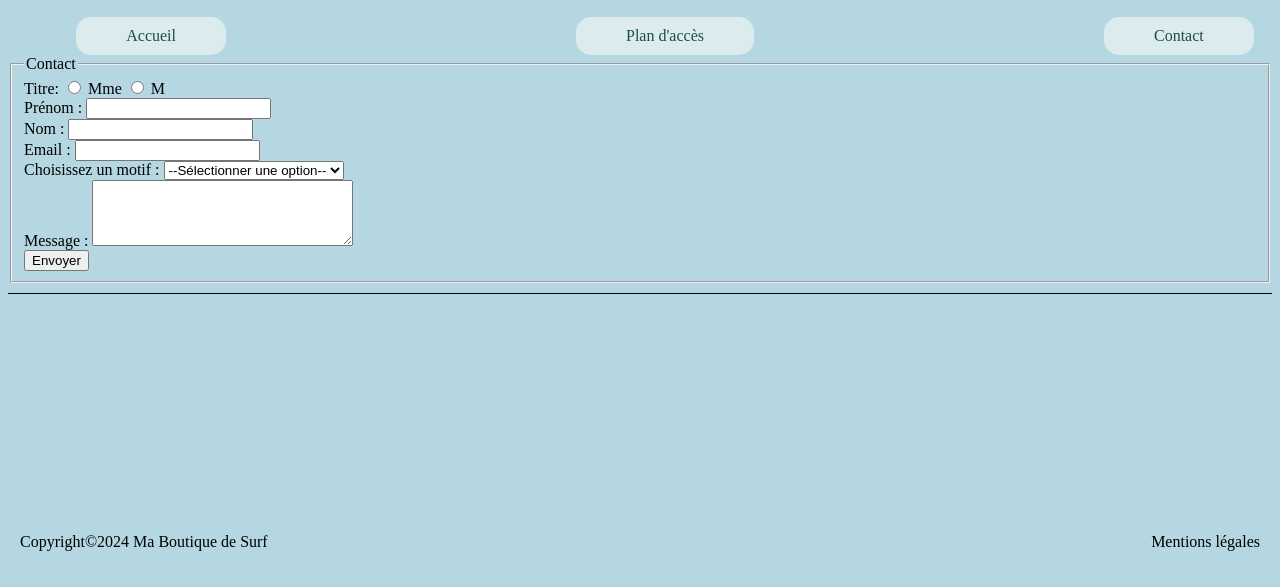
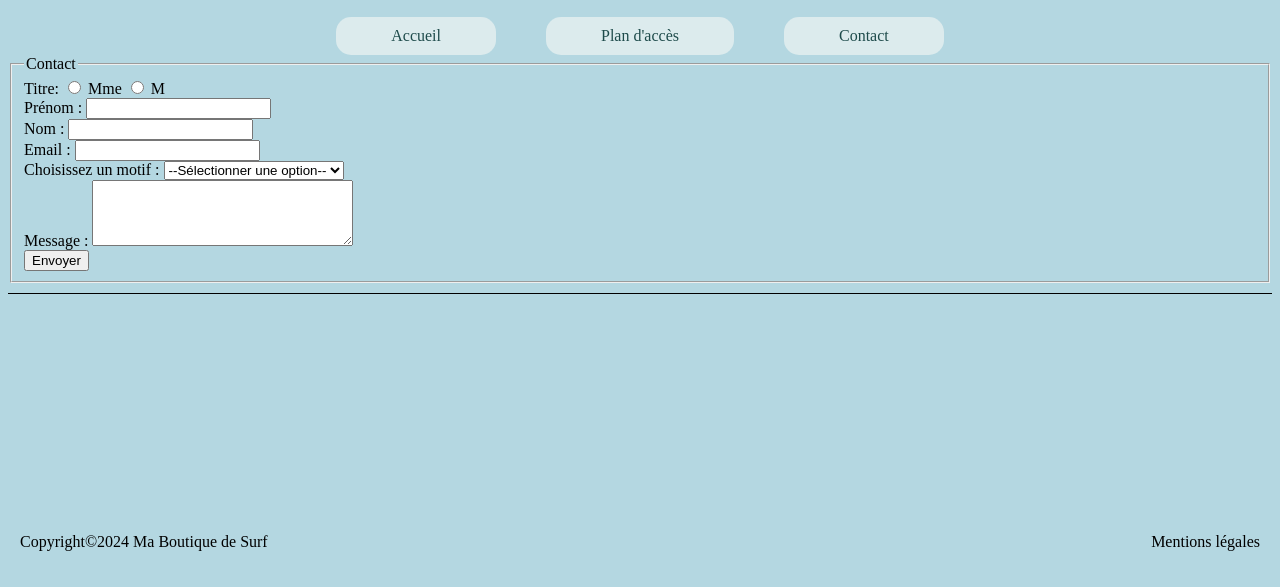
Before and after one commit to Romainns/surf, a plain HTML site: page contact.html in a window 1280 px wide. Shown: the part 213-800 px from the top of the page. Drawn offline with Linux system fonts and the light colour scheme.

Commit message:
Partie 1

```diff
--- a/contact.html
+++ b/contact.html
@@ -4,6 +4,8 @@
     <meta charset="UTF-8">
     <title>Ma Boutique de Surf</title>
     <link rel="stylesheet" href="style.css">
+    <meta name="viewport" content="width=device-width, initial-scale=1.0">
+    <meta name="description" content="Bienvenue sur le site de Ma Boutique de Surf, votre destination pour les meilleures planches à surf et accessoires depuis 1989.">
 </head>
 <body>
     <header>
--- a/style.css
+++ b/style.css
@@ -25,9 +25,9 @@ nav {
     padding-top: 20px;
 }
 nav ul {
-    display: grid;
-    grid-template-columns: repeat(5, auto);
-    gap: 200px;
+    display: flex;
+    flex-direction: row;
+    gap: 50px;
     list-style-type: none;
     padding: 0;
     margin: 0;
@@ -35,26 +35,13 @@ nav ul {
 }
 
 nav li {
-    padding: 10px;
-}
-
-.lien1 {
-    grid-column: 1;
-}
-
-.lien2 {
-    grid-column: 3;
-}
-
-.lien3 {
-    grid-column: 5;
+    padding: 50px;
 }
 
 nav li {
-    width: 100%;
     background-color: #dcebed;
     border-radius: 15px;
-    padding: 10px 25px;
+    padding: 10px 55px;
     text-align: center;
 }
 
```
Also changed, not shown: index.html (+2 -0 lines), plan_acces.html (+2 -0 lines).
